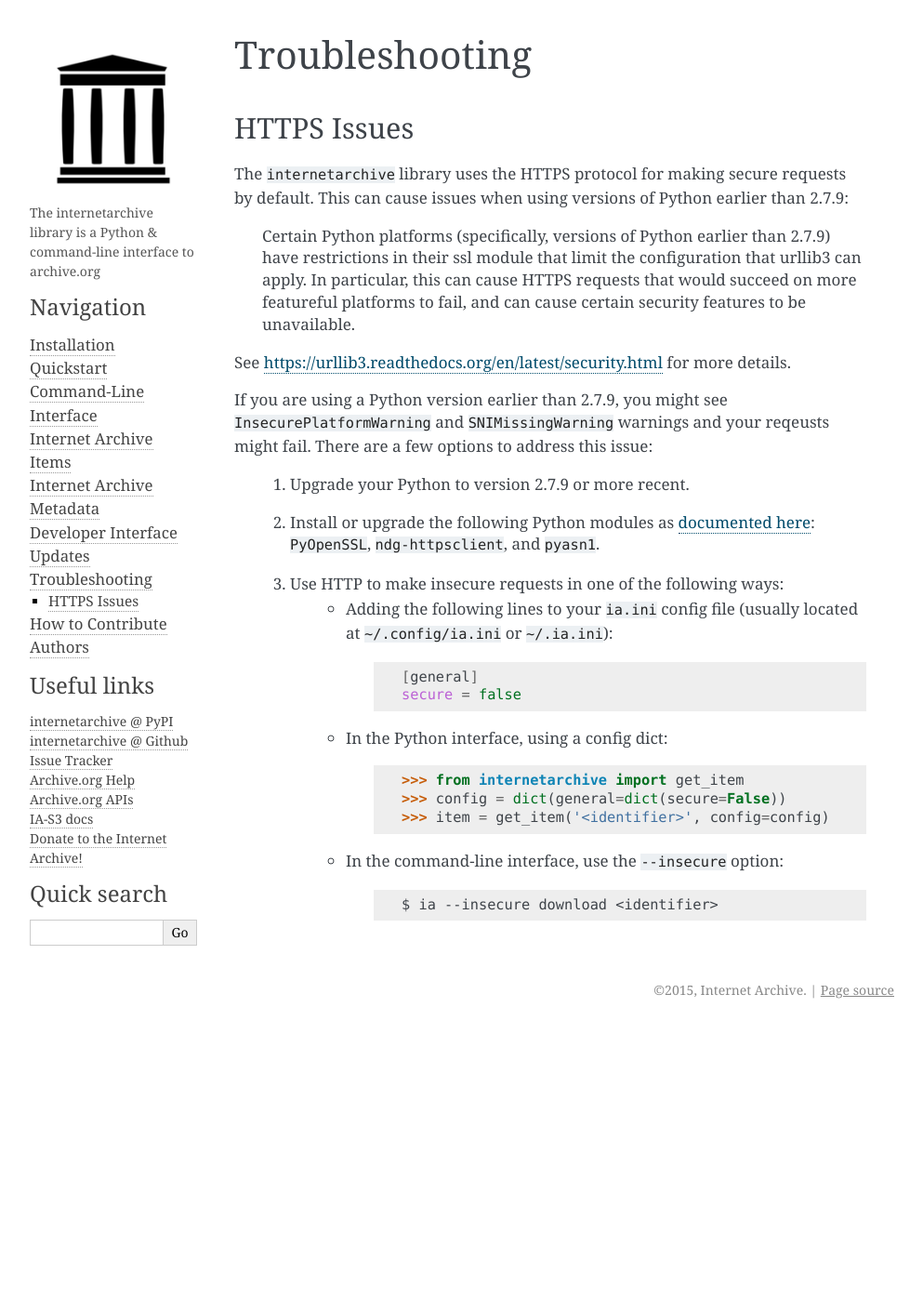
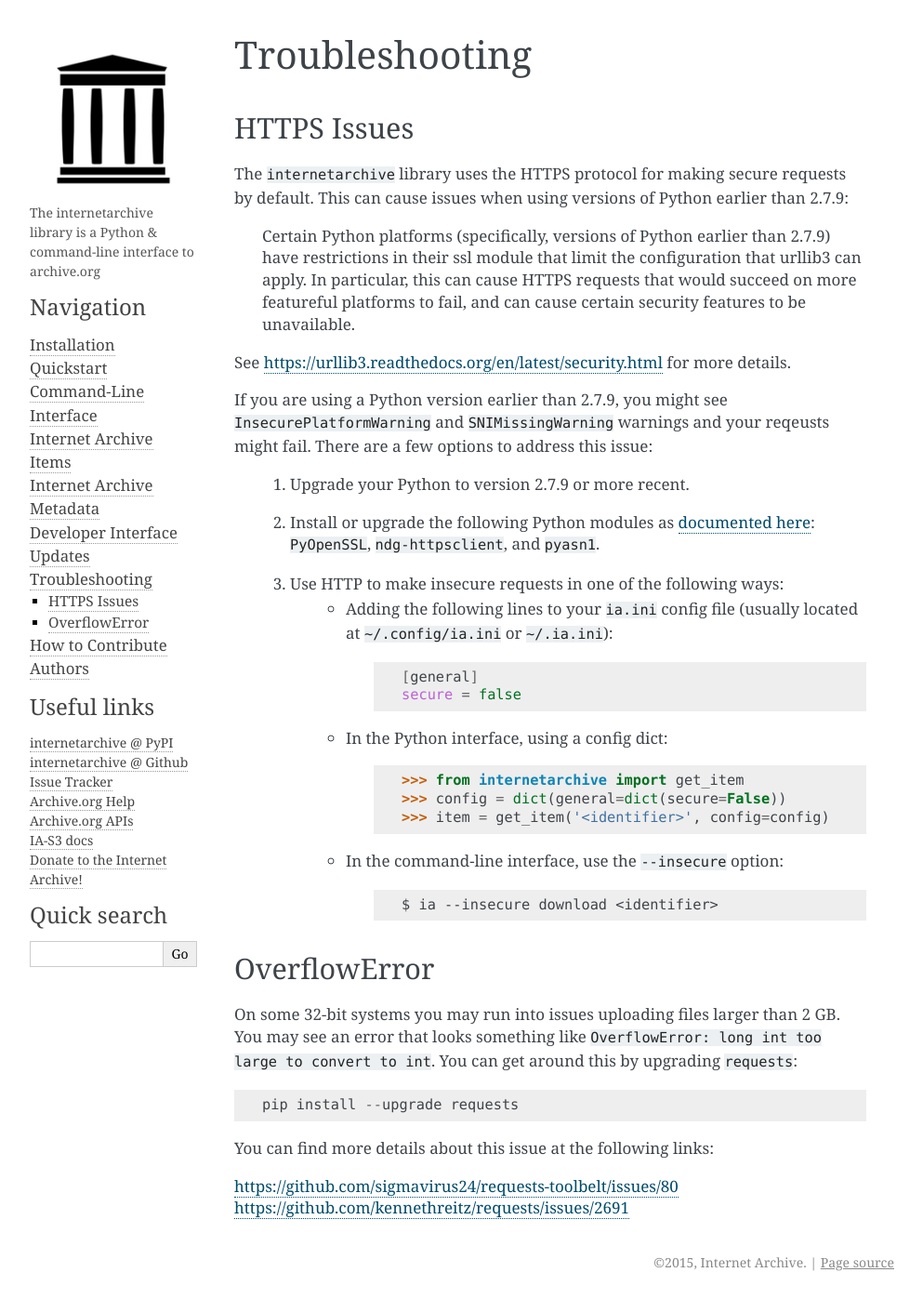
Before and after one commit to jjjake/internetarchive, a Sphinx documentation site: the page built from docs/source/troubleshooting.rst, in a window 1280 px wide. Shown: the whole page at 93% size, without its empty margins (148-1141 px from the left). Built offline with Sphinx 7.4.7, drawn with Linux system fonts in a browser that asks for light colours; before the commit the page ends 1104 px from its top, so only the background shows below that.

Commit message:
Added note about OverflowError when uploading on 32-bit systems.

```diff
--- a/docs/source/troubleshooting.rst
+++ b/docs/source/troubleshooting.rst
@@ -38,3 +38,17 @@
                .. code:: bash
 
                  $ ia --insecure download <identifier>
+
+OverflowError
+-------------
+
+On some 32-bit systems you may run into issues uploading files larger than 2 GB.
+You may see an error that looks something like ``OverflowError: long int too large to convert to int``.
+You can get around this by upgrading ``requests``::
+
+    pip install --upgrade requests
+
+You can find more details about this issue at the following links:
+
+https://github.com/sigmavirus24/requests-toolbelt/issues/80
+https://github.com/kennethreitz/requests/issues/2691
```
